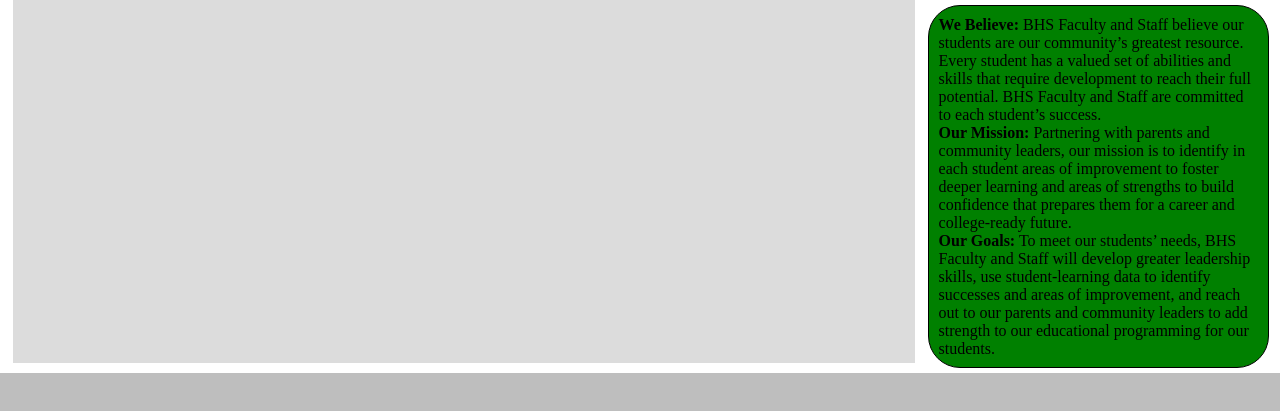
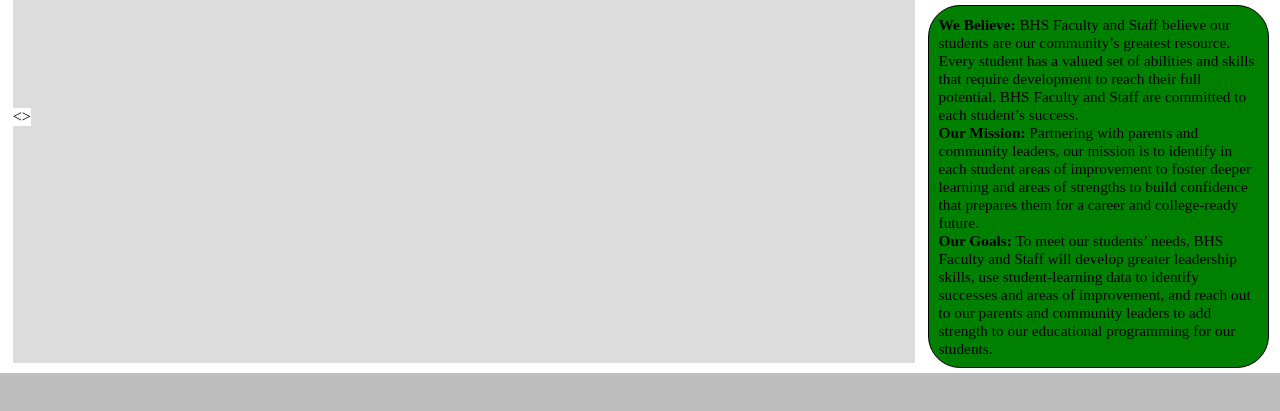
Before and after one commit to MatrixShadeYT/Bronco-Board-of-Fame, a website: page index.html in a window 1280 px wide. Shown: the part 347-758 px from the top of the page. Drawn offline with Linux system fonts and the light colour scheme.

Commit message:
screen home

```diff
--- a/index.html
+++ b/index.html
@@ -29,6 +29,8 @@
     <main>
       <section id='HOME'>
         <div id="HOMEslideshow">
+          <p>&lt;</p>
+          <p>&gt;</p>
           <div class="HOMEslide">
             <img />
             <p></p>
--- a/style.css
+++ b/style.css
@@ -67,11 +67,16 @@
 }
 #HOMEslideshow {
   background-color: rgb(220,220,220);
+  align-items: center;
   position: absolute;
+  display: flex;
   height: 38.5vw;
   width: 70.5vw;
   left: 1vw;
   top: 17vw;
+}
+#HOMEslideshow p {
+  background-color: white;
 }
 #HOMEtagline {
   border: 0.15vw solid black;
@@ -112,7 +117,7 @@
   font-weight: bold;
 }
 #HOMEinformation p {
-  font-size: 1.25vw;
+  font-size: 1.197vw;
   padding: 0px;
   margin: 0px;
 }
```
